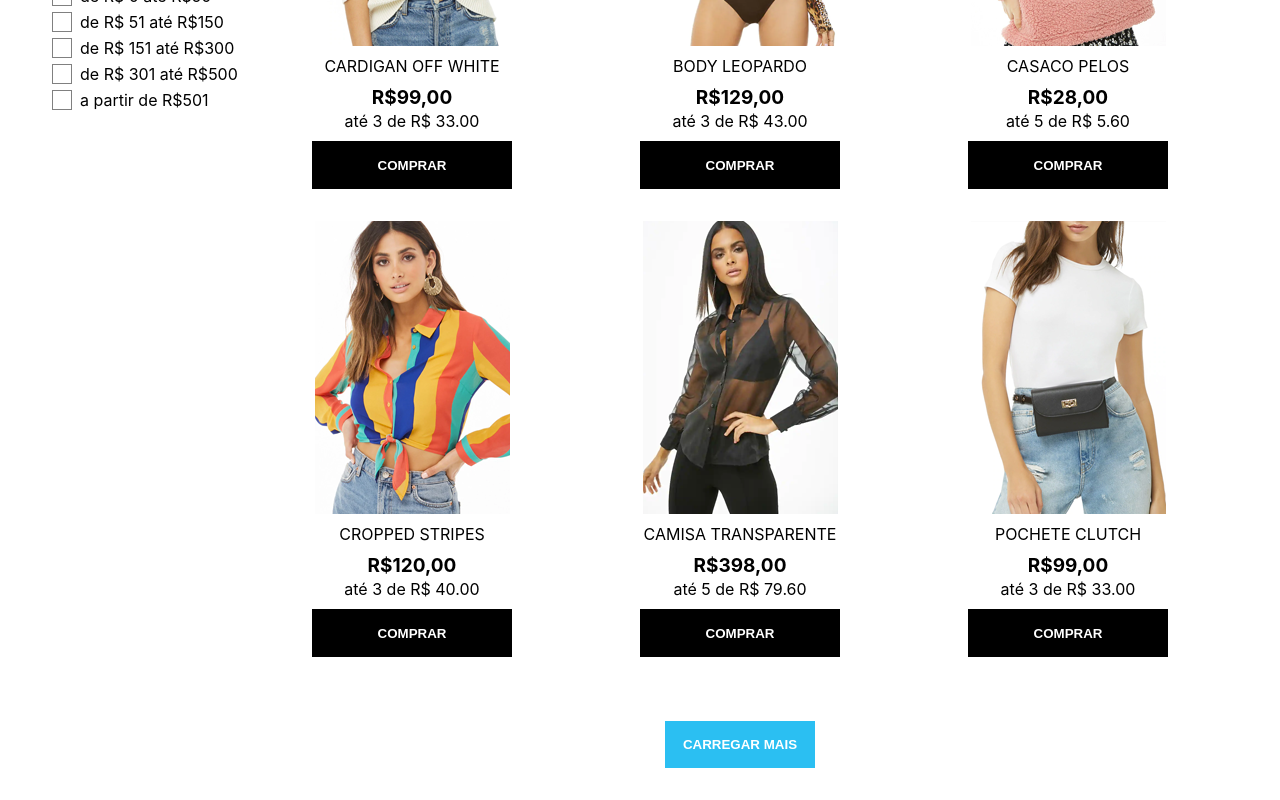
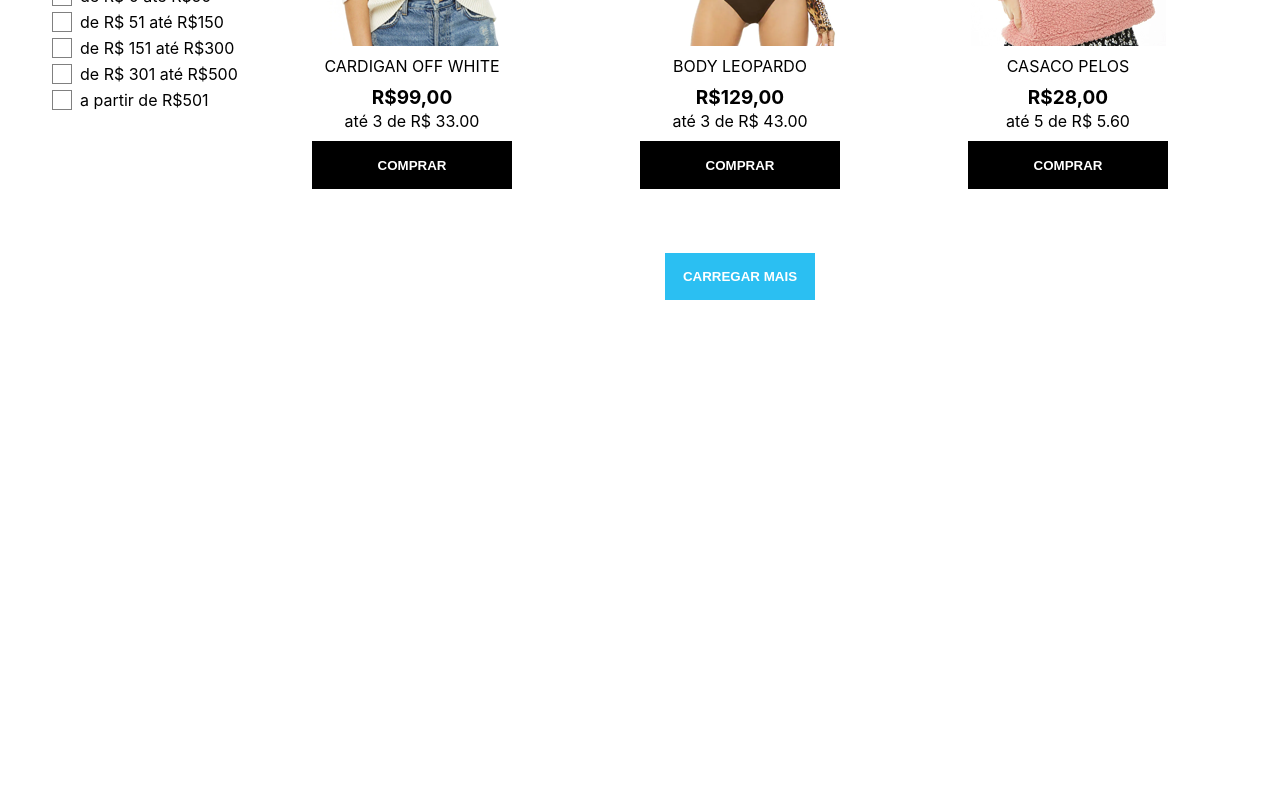
Before and after one commit to agenciam3/Desenvolvedor-M3, a React (Create React App) app in the folder testem3/: page / in a window 1280 px wide. Shown: the part 901-1701 px from the top of the page. After the commit the page ends 1233 px from the top, so only its background shows below. Built offline with nearby package versions, Linux system fonts and the light colour scheme.

Commit message:
Resolvendo bug do botao mostrar mais

```diff
--- a/testem3/src/components/Header/styles.css
+++ b/testem3/src/components/Header/styles.css
@@ -28,6 +28,7 @@
 .modal-cart {
   position: absolute;
   overflow-y: scroll;
+  overflow-x: clip;
   width: 100%;
   background: #fff;
   max-width: 650px;
--- a/testem3/src/components/ProductCard/index.jsx
+++ b/testem3/src/components/ProductCard/index.jsx
@@ -7,7 +7,7 @@ const ProductCard = ({ item, setCart }) => {
     }
 
     return (
-        <li key={item.id} className="single-card">
+        <li className="single-card">
             <img className="product-img" src={item.img} alt="product-img" />
             <span className="product-name">{item.name.toLocaleUpperCase()}</span>
             <div className="price-area">
--- a/testem3/src/screens/Products/index.jsx
+++ b/testem3/src/screens/Products/index.jsx
@@ -9,6 +9,7 @@ const Products = ({ list, setCart }) => {
     const [colors, setColors] = useState([])
     const [showFilter, setShowFilter] = useState(false)
     const [allColors, setAllColors] = useState([])
+    const [showAllProducts, setShowAllProducts] = useState(false)
     useEffect(() => {
         let cont = 1
         let colorsA = []
@@ -61,15 +62,18 @@ const Products = ({ list, setCart }) => {
                 </div>
                 <div className="products-area">
                     <ul className="cards-area">
-                        {filterList.map((item) => {
-                            return (
-                                <ProductCard key={item.id} item={item} list={list} setCart={setCart} />
-                            )
+                        {filterList.map((item, index) => {
+                            if (index >= 6 && !showAllProducts) {
+                                return <div key={index}></div>
+                            }
+                            return <ProductCard key={index} item={item} list={list} setCart={setCart} />
                         })}
 
                     </ul>
                     <div className="show-more">
-                        <button onClick={() => setFilterList(list.concat(list))} className="btn-show-more"> CARREGAR MAIS</button>
+                        <button onClick={() => {
+                            setShowAllProducts(oldBool => !oldBool)
+                        }} className={`btn-show-more ${showAllProducts && 'active'}`}> CARREGAR MAIS</button>
                     </div>
                 </div>
             </div>
--- a/testem3/src/screens/Products/styles.css
+++ b/testem3/src/screens/Products/styles.css
@@ -31,6 +31,10 @@
   font-weight: bold;
 }
 
+.btn-show-more.active {
+  display: none;
+}
+
 .products-area {
   width: 100%;
 }
```
